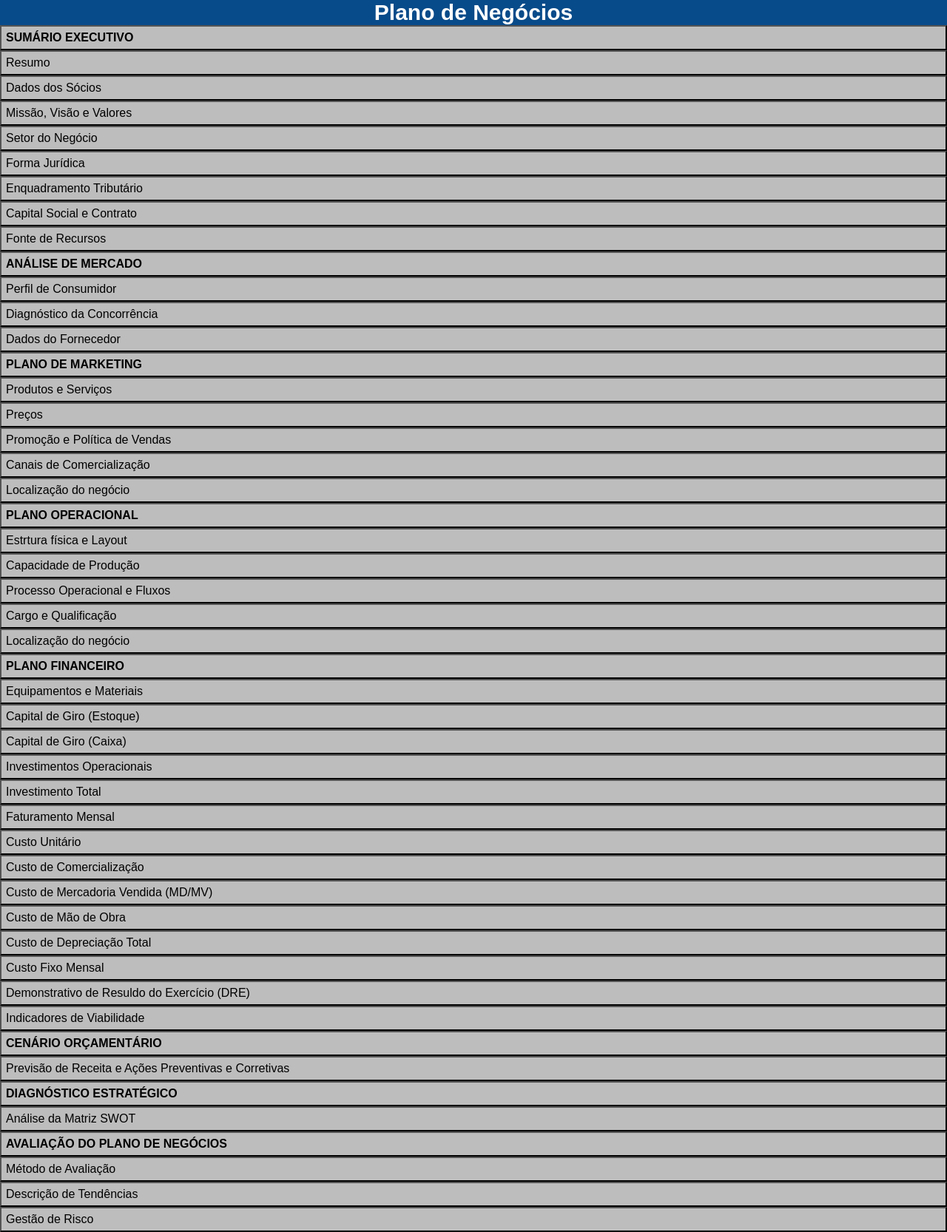
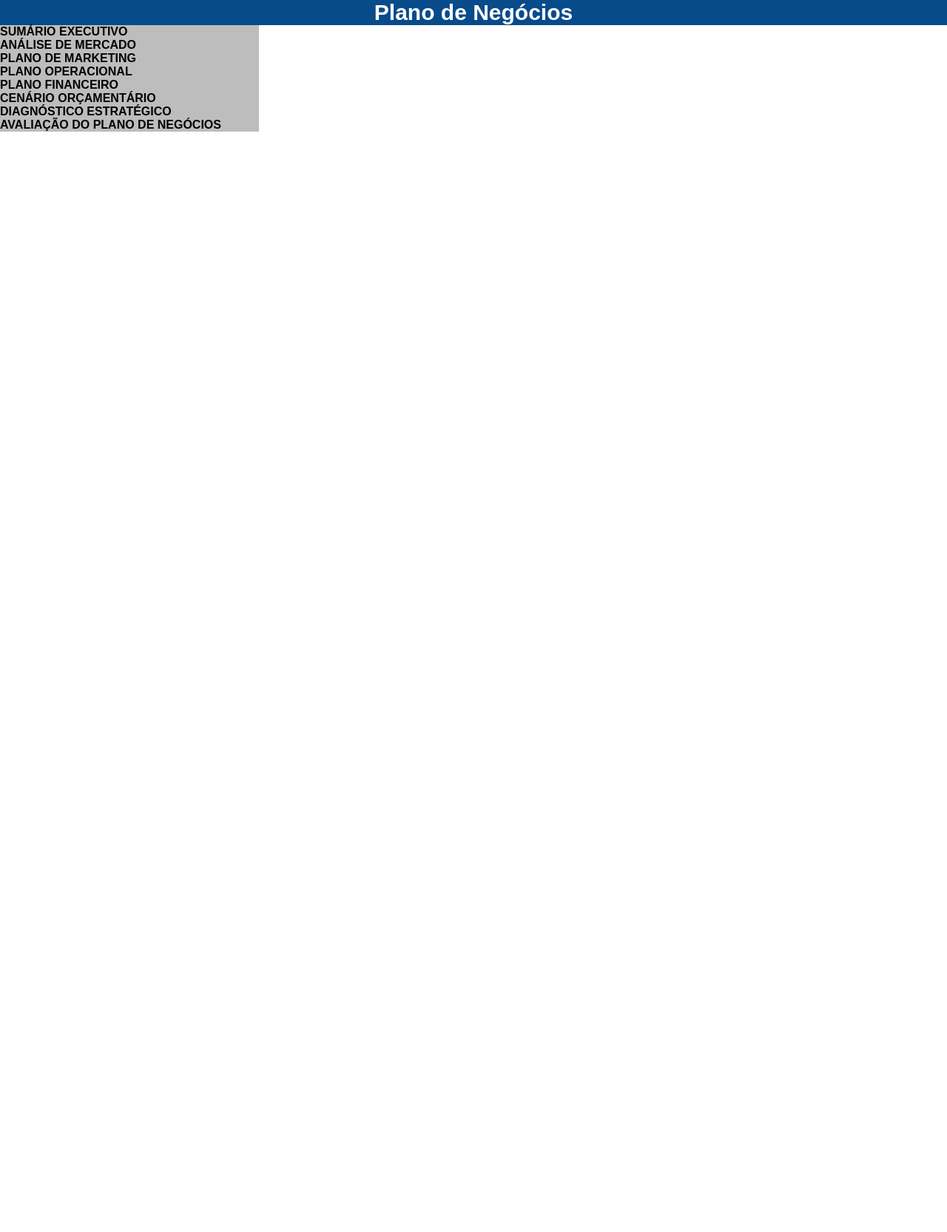
Before and after one commit to abraaonma/planodenegocios, a PHP site: page / in a window 1280 px wide. Shown: the whole page at 74% size. After the commit the page ends 178 px from the top, so only its background shows below. Run offline with PHP 8.4, Linux system fonts and the light colour scheme.

Commit message:
atualização de menu

```diff
--- a/css/style.css
+++ b/css/style.css
@@ -14,6 +14,82 @@
 
 ul{
 	list-style-type: none;
+}
+
+label.nav-label{
+	width: 350px;
+	text-decoration: none;
+	text-align: left;
+	font-size: 12pt;
+	font-family: arial;
+	color: #000;
+	display: block;
+	background-color: #bdbdbd;
+	margin: 0;
+	padding: 0;
+}
+
+label.nav-label:hover{
+	background-color: #f2f2f2;
+	transition: .4s;
+}
+
+input[type="checkbox"]{
+	display: none;
+}
+
+
+input[type="checkbox"]:checked ~ .nav{
+	transition: .4s;
+	transform: translateX(350px);
+	width: -350px;
+	text-decoration: none;
+	text-align: left;
+	font-size: 12pt;
+	color: #000;
+	display: block;
+	padding: 0;
+	margin: 0;
+	background-color: #bdbdbd;
+	border: none;
+}
+
+.nav{
+	width: 350px;
+	text-decoration: none;
+	text-align: left;
+	font-size: 12pt;
+	color: #000;
+	position: relative;
+	display: none;
+	left: -350px;
+	padding: 0;
+	margin: 0;
+	background-color: #bdbdbd;
+	border: none;
+}
+
+.nav-button:hover{
+	background-color: #f2f2f2;
+	transition: .4s;
+}
+
+.nav-button{
+	width: 350px;
+	text-decoration: none;
+	text-align: left;
+	font-size: 12pt;
+	color: #000;
+	position: relative;
+	display: block;
+	padding: 0;
+	margin: 0;
+	background-color: #bdbdbd;
+	border: none;
+}
+
+/*.nav-sub{
+	display: none;
 }
 
 /*nav{
@@ -35,22 +111,6 @@ nav ul li a{
 	border-bottom: 1px #f2f2f2 dashed;
 }
 */
-.nav{
-	width: 100%;
-	text-decoration: none;
-	text-align: left;
-	font-size: 12pt;
-	color: #000;
-	display: block;
-	padding: 6px;
-	background-color: #bdbdbd;
-	margin: 0;
-}
-
-.nav:hover{
-	background-color: #f2f2f2;
-}
-
 /*
 nav ul li a:hover{
 	background-color: #fff;
--- a/index.php
+++ b/index.php
@@ -9,72 +9,72 @@
 		Plano de Negócios
 	</div>
 	<nav>
-		<ul>
-			<li><button class="nav"><b>SUMÁRIO EXECUTIVO</b></button></li>
-				<ul>
-					<li><button class="nav">Resumo</button></li>
-					<li><button class="nav">Dados dos Sócios</button></li>
-					<li><button class="nav">Missão, Visão e Valores</button></li>
-					<li><button class="nav">Setor do Negócio</button></li>
-					<li><button class="nav">Forma Jurídica</button></li>
-					<li><button class="nav">Enquadramento Tributário</button></li>
-					<li><button class="nav">Capital Social e Contrato</button></li>
-					<li><button class="nav">Fonte de Recursos</button></li>
+
+			<input type="checkbox" id="check-label-su"><label class="nav-label" for="check-label-su"><b>SUMÁRIO EXECUTIVO</b></label>
+				<ul class="nav">
+					<li><button class="nav-button">Resumo</button></li>
+					<li><button class="nav-button">Dados dos Sócios</button></li>
+					<li><button class="nav-button">Missão, Visão e Valores</button></li>
+					<li><button class="nav-button">Setor do Negócio</button></li>
+					<li><button class="nav-button">Forma Jurídica</button></li>
+					<li><button class="nav-button">Enquadramento Tributário</button></li>
+					<li><button class="nav-button">Capital Social e Contrato</button></li>
+					<li><button class="nav-button">Fonte de Recursos</button></li>
 				</ul>
-			<li><button class="nav"><b>ANÁLISE DE MERCADO</b></button></li>
-				<ul>
-					<li><button class="nav">Perfil de Consumidor</button></li>
-					<li><button class="nav">Diagnóstico da Concorrência</button></li>
-					<li><button class="nav">Dados do Fornecedor</button></li>
+			<input type="checkbox" id="check-label-am"><label class="nav-label" for="check-label-am"><b>ANÁLISE DE MERCADO</b></label></li>
+				<ul class="nav">
+					<li><button class="nav-button">Perfil de Consumidor</button></li>
+					<li><button class="nav-button">Diagnóstico da Concorrência</button></li>
+					<li><button class="nav-button">Dados do Fornecedor</button></li>
 				</ul>
-			<li><button class="nav"><b>PLANO DE MARKETING</b></button></li>
-				<ul>
-					<li><button class="nav">Produtos e Serviços</button></li>
-					<li><button class="nav">Preços</button></li>
-					<li><button class="nav">Promoção e Política de Vendas</button></li>
-					<li><button class="nav">Canais de Comercialização</button></li>
-					<li><button class="nav">Localização do negócio</button></li>
+			<input type="checkbox" id="check-label-pm"><label class="nav-label" for="check-label-pm"><b>PLANO DE MARKETING</b></label></li>
+				<ul class="nav">
+					<li><button class="nav-button">Produtos e Serviços</button></li>
+					<li><button class="nav-button">Preços</button></li>
+					<li><button class="nav-button">Promoção e Política de Vendas</button></li>
+					<li><button class="nav-button">Canais de Comercialização</button></li>
+					<li><button class="nav-button">Localização do negócio</button></li>
 				</ul>
-			<li><button class="nav"><b>PLANO OPERACIONAL</b></button></li>
-				<ul>
-					<li><button class="nav">Estrtura física e Layout</button></li>
-					<li><button class="nav">Capacidade de Produção</button></li>
-					<li><button class="nav">Processo Operacional e Fluxos</button></li>
-					<li><button class="nav">Cargo e Qualificação</button></li>
-					<li><button class="nav">Localização do negócio</button></li>
+			<input type="checkbox" id="check-label-po"><label class="nav-label" for="check-label-po"><b>PLANO OPERACIONAL</b></label></li>
+				<ul class="nav">
+					<li><button class="nav-button">Estrtura física e Layout</button></li>
+					<li><button class="nav-button">Capacidade de Produção</button></li>
+					<li><button class="nav-button">Processo Operacional e Fluxos</button></li>
+					<li><button class="nav-button">Cargo e Qualificação</button></li>
+					<li><button class="nav-button">Localização do negócio</button></li>
 				</ul>
-			<li><button class="nav"><b>PLANO FINANCEIRO</b></button></li>
-				<ul>
-					<li><button class="nav">Equipamentos e Materiais</button></li>
-					<li><button class="nav">Capital de Giro (Estoque)</button></li>
-					<li><button class="nav">Capital de Giro (Caixa)</button></li>
-					<li><button class="nav">Investimentos Operacionais</button></li>
-					<li><button class="nav">Investimento Total</button></li>
-					<li><button class="nav">Faturamento Mensal</button></li>
-					<li><button class="nav">Custo Unitário</button></li>
-					<li><button class="nav">Custo de Comercialização</button></li>
-					<li><button class="nav">Custo de Mercadoria Vendida (MD/MV)</button></li>
-					<li><button class="nav">Custo de Mão de Obra</button></li>
-					<li><button class="nav">Custo de Depreciação Total</button></li>
-					<li><button class="nav">Custo Fixo Mensal</button></li>
-					<li><button class="nav">Demonstrativo de Resuldo do Exercício (DRE)</button></li>
-					<li><button class="nav">Indicadores de Viabilidade</button></li>
+			<input type="checkbox" id="check-label-pf"><label class="nav-label" for="check-label-pf"><b>PLANO FINANCEIRO</b></label></li>
+				<ul class="nav">
+					<li><button class="nav-button">Equipamentos e Materiais</button></li>
+					<li><button class="nav-button">Capital de Giro (Estoque)</button></li>
+					<li><button class="nav-button">Capital de Giro (Caixa)</button></li>
+					<li><button class="nav-button">Investimentos Operacionais</button></li>
+					<li><button class="nav-button">Investimento Total</button></li>
+					<li><button class="nav-button">Faturamento Mensal</button></li>
+					<li><button class="nav-button">Custo Unitário</button></li>
+					<li><button class="nav-button">Custo de Comercialização</button></li>
+					<li><button class="nav-button">Custo de Mercadoria Vendida (MD/MV)</button></li>
+					<li><button class="nav-button">Custo de Mão de Obra</button></li>
+					<li><button class="nav-button">Custo de Depreciação Total</button></li>
+					<li><button class="nav-button">Custo Fixo Mensal</button></li>
+					<li><button class="nav-button">Demonstrativo de Resuldo do Exercício (DRE)</button></li>
+					<li><button class="nav-button">Indicadores de Viabilidade</button></li>
 				</ul>
-			<li><button class="nav"><b>CENÁRIO ORÇAMENTÁRIO</b></buttton></li>
-				<ul>
-					<li><button class="nav">Previsão de Receita e Ações Preventivas e Corretivas</a></li>
+			<input type="checkbox" id="check-label-co"><label class="nav-label" for="check-label-co"><b>CENÁRIO ORÇAMENTÁRIO</b></label></li>
+				<ul class="nav">
+					<li><button class="nav-button">Previsão de Receita e Ações Preventivas e Corretivas</a></li>
 				</ul>
-			<li><button class="nav"><b>DIAGNÓSTICO ESTRATÉGICO</b></button></li>
-				<ul>
-					<li><button class="nav">Análise da Matriz SWOT</button></li>
+			<input type="checkbox" id="check-label-de"><label class="nav-label" for="check-label-de"><b>DIAGNÓSTICO ESTRATÉGICO</b></label></li>
+				<ul class="nav">
+					<li><button class="nav-button">Análise da Matriz SWOT</button></li>
 				</ul>
-			<li><button class="nav"><b>AVALIAÇÃO DO PLANO DE NEGÓCIOS</b></button></li>
-				<ul>
-					<li><button class="nav">Método de Avaliação</button></li>
-					<li><button class="nav">Descrição de Tendências</button></li>
-					<li><button class="nav">Gestão de Risco</button></li>
+			<input type="checkbox" id="check-label-apn"><label class="nav-label" for="check-label-apn"><b>AVALIAÇÃO DO PLANO DE NEGÓCIOS</b></label></li>
+				<ul class="nav">
+					<li><button class="nav-button">Método de Avaliação</button></li>
+					<li><button class="nav-button">Descrição de Tendências</button></li>
+					<li><button class="nav-button">Gestão de Risco</button></li>
 				</ul>
-		</ul>
+
 	</nav>
 </body>
 </html>
```
